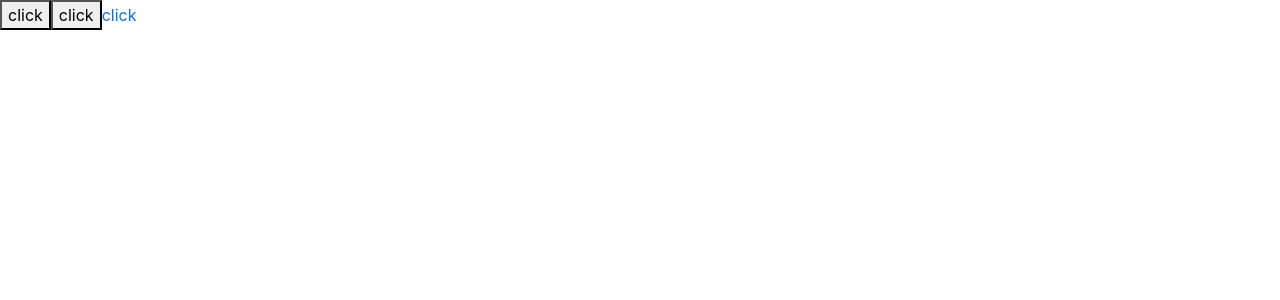
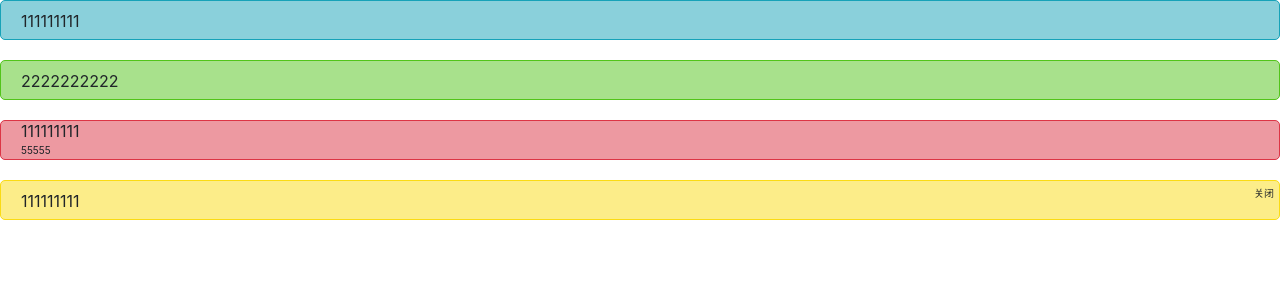
Before and after one commit to caoyangyicn/creact, a React (Create React App) app: page / in a window 1280 px wide. Shown: the top 300 px of the page. Built offline with nearby package versions, Linux system fonts and the light colour scheme.

Commit message:
Alert组件

```diff
--- a/src/App.js
+++ b/src/App.js
@@ -1,13 +1,14 @@
-import Button, {ButtonSize} from "./compoments/Button/button";
+import Alert, {AlertType} from "./components/Alert/alert";
 
 
 function App() {
   return (
     <div className="App">
       <header className="App-header">
-        <Button>click</Button>
-        <Button btnType="primary" size={ButtonSize.Large}>click</Button>
-        <Button btnType="link" href="http://www.baidu.com">click</Button>
+          <Alert type={AlertType.Info} className="toButtom">111111111</Alert>
+          <Alert type={AlertType.Success} className="toButtom">2222222222</Alert>
+          <Alert type={AlertType.Danger} className="toButtom" desc="55555">111111111</Alert>
+          <Alert type={AlertType.Warning} className="toButtom" hasClose >111111111</Alert>
       </header>
     </div>
   );
--- /dev/null
+++ b/src/components/Alert/_style.scss
@@ -0,0 +1,52 @@
+.alert {
+  position: relative;
+  color: $body-color;
+  font-weight: $btn-font-weight;
+  line-height: $btn-line-height;
+  white-space: nowrap;
+  text-align: left;
+  height: $alert-height;
+  vertical-align: middle;
+  background-image: none;
+  @include alert-size($alert-padding-left, $alert-border-radius);
+
+  .close-icon {
+    position: absolute;
+    top: 5px;
+    right: 5px;
+    font-size: 10px;
+    cursor: pointer;
+  }
+}
+
+.alert-desc {
+  .title {
+    line-height: 20px;
+    height: 50%;
+  }
+  .desc {
+    line-height: 20px;
+    font-size: 10px;
+    height: 50%;
+  }
+}
+.title {
+  height: 100%;
+  line-height: 40px;
+}
+
+.alert-success {
+  @include alert-style($success);
+}
+
+.alert-info {
+  @include alert-style($info);
+}
+
+.alert-danger {
+  @include alert-style($danger);
+}
+
+.alert-warning {
+  @include alert-style($warning);
+}
--- /dev/null
+++ b/src/components/Alert/alert.tsx
@@ -0,0 +1,59 @@
+import React, {FC, HTMLAttributes, useState} from "react";
+import classNames from "classnames";
+
+export enum AlertType {
+    Success = 'success',
+    Info = 'info',
+    Danger = 'danger',
+    Warning = 'warning',
+}
+
+interface BaseAlertProps {
+    className?: string;
+    type?: AlertType;
+    href?: string;
+    desc?: string;
+    children: React.ReactNode;
+    onClose?: () => void;
+    hasClose: boolean;
+}
+type NativeDivProps = BaseAlertProps & HTMLAttributes<HTMLElement>
+export type AlertProps = Partial<NativeDivProps>
+const Alert: FC<AlertProps> = (props) => {
+    const {
+        type,
+        className,
+        desc,
+        hasClose = false,
+        children,
+        onClose,
+        ...restProps
+    } = props;
+    const [showFlag, setShowFlag] = useState(true);
+    const classes = classNames('alert',className, {
+        [`alert-${type}`]: type,
+        [`alert-desc`]: desc
+    });
+    const handleClose = (e: React.MouseEvent) => {
+        if (onClose) {
+            onClose()
+        }
+        setShowFlag(false);
+    }
+    if (!showFlag) return null;
+    return (
+        <div
+            className={classes}
+            {...restProps}
+        >
+            <div className="title">{children}</div>
+            { desc && <div className="desc">{desc}</div> }
+            { hasClose && <div className="close-icon" onClick={handleClose}>关闭</div> }
+        </div>
+    );
+
+
+
+}
+
+export default Alert;
--- /dev/null
+++ b/src/components/Button/_style.scss
@@ -0,0 +1,74 @@
+.btn {
+  position: relative;
+  display: inline-block;
+  font-weight: $btn-font-weight;
+  line-height: $btn-line-height;
+  color: $body-color;
+  white-space: nowrap;
+  text-align: center;
+  vertical-align: middle;
+  background-image: none;
+  border: $btn-border-width solid transparent;
+  @include button-size($btn-padding-y, $btn-padding-x, $btn-font-size, $btn-border-radius);
+
+  &.disabled,
+  &[disabled] {
+    cursor: not-allowed;
+    opacity: $btn-disabled-opacity;
+    box-shadow: none;
+    > * {
+      pointer-events: none;
+    }
+  }
+}
+
+.btn-default {
+  @include button-style($white, $gray-400, $body-color, $white, $primary, $primary)
+}
+
+.btn-primary {
+  @include button-style($primary, $primary, $white)
+}
+
+.btn-danger {
+  @include button-style($danger, $danger, $white)
+}
+
+.btn-lg {
+  @include button-size($btn-padding-y-lg, $btn-padding-x-lg, $btn-font-size-lg, $btn-border-radius-lg);
+}
+.btn-sm {
+  @include button-size($btn-padding-y-sm, $btn-padding-x-sm, $btn-font-size-sm, $btn-border-radius-sm);
+}
+
+.btn-primary {
+  @include button-style($primary, $primary, $white)
+}
+.btn-danger {
+  @include button-style($danger, $danger, $white)
+}
+
+.btn-default {
+  @include button-style($white, $gray-400, $body-color, $white, $primary, $primary)
+}
+
+.btn-link {
+  font-weight: $font-weight-normal;
+  color: $btn-link-color;
+  text-decoration: $link-decoration;
+  box-shadow: none;
+  &:hover {
+    color: $btn-link-hover-color;
+    text-decoration: $link-hover-decoration;
+  }
+  &:focus,
+  &.focus {
+    text-decoration: $link-hover-decoration;
+    box-shadow: none;
+  }
+  &:disabled,
+  &.disabled {
+    color: $btn-link-disabled-color;
+    pointer-events: none;
+  }
+}
--- a/src/compoments/Button/button.tsx
+++ b/src/components/Button/button.tsx
@@ -1,4 +1,4 @@
-import React, {FC} from "react";
+import React, {AnchorHTMLAttributes, ButtonHTMLAttributes, FC} from "react";
 import classNames from "classnames";
 
 export enum ButtonSize {
@@ -14,17 +14,20 @@ export enum ButtonType {
     Link = 'link',
 }
 
-interface ButtonProps {
+interface BaseButtonProps {
     className?: string;
-    /**设置 Button 的禁用 */
+    /**设置 Alert 的禁用 */
     disabled?: boolean;
-    /**设置 Button 的尺寸 */
+    /**设置 Alert 的尺寸 */
     size?: ButtonSize;
-    /**设置 Button 的类型 */
+    /**设置 Alert 的类型 */
     btnType?: ButtonType;
     children: React.ReactNode;
     href?: string;
 }
+type NativeButtonProps = BaseButtonProps & ButtonHTMLAttributes<HTMLElement>
+type AnchorButtonProps = BaseButtonProps & AnchorHTMLAttributes<HTMLElement>
+export type ButtonProps = Partial<NativeButtonProps & AnchorButtonProps>
 const Button: FC<ButtonProps> = (props) => {
     const {
         btnType,
@@ -35,11 +38,10 @@ const Button: FC<ButtonProps> = (props) => {
         href,
         ...restProps
     } = props;
-    const classes = classNames('btn',{
+    const classes = classNames('btn',className, {
         [`btn-${btnType}`]: btnType,
         [`btn-${size}`]: size,
-        'disabled': (btnType === ButtonType.Link) && disabled,
-        [className!]: className,
+        'disabled': (btnType === ButtonType.Link) && disabled
     });
 
     if(btnType === ButtonType.Link) {
@@ -65,7 +67,7 @@ const Button: FC<ButtonProps> = (props) => {
     }
 }
 
-// Button.defaultProps = {
+// Alert.defaultProps = {
 //     disabled: false,
 //     btnType: 'default'
 // }
--- a/src/styles/_mixins.scss
+++ b/src/styles/_mixins.scss
@@ -0,0 +1,48 @@
+@mixin button-size($padding-y, $padding-x, $font-size, $border-raduis) {
+  padding: $padding-y $padding-x;
+  font-size: $font-size;
+  border-radius: $border-raduis;
+}
+
+@mixin button-style(
+  $background,
+  $border,
+  $color,
+  $hover-background: lighten($background, 7.5%),
+  $hover-border: lighten($border, 10%),
+  $hover-color: $color,
+) {
+  color: $color;
+  background: $background;
+  border-color: $border;
+  &:hover {
+    color: $hover-color;
+    background: $hover-background;
+    border-color: $hover-border;
+  }
+  &:focus,
+  &.focus {
+    color: $hover-color;
+    background: $hover-background;
+    border-color: $hover-border;
+  }
+  &:disabled,
+  &.disabled {
+    color: $color;
+    background: $background;
+    border-color: $border;
+  }
+}
+
+@mixin alert-size($padding-left, $border-raduis) {
+  padding-left: $padding-left;
+  border-radius: $border-raduis;
+}
+
+@mixin alert-style(
+  $border-color,
+  $background: rgba($border-color, 0.5)
+) {
+  background: $background;
+  border: 1px solid $border-color;
+}
--- a/src/styles/_variables.scss
+++ b/src/styles/_variables.scss
@@ -168,3 +168,44 @@ $box-shadow-sm:               0 .125rem .25rem rgba($black, .075) !default;
 $box-shadow:                  0 .5rem 1rem rgba($black, .15) !default;
 $box-shadow-lg:               0 1rem 3rem rgba($black, .175) !default;
 $box-shadow-inset:            inset 0 1px 2px rgba($black, .075) !default;
+
+$button-font-weight:            normal;
+$btn-padding-x:              .75rem !default;
+$btn-padding-y:              .375rem !default;
+$btn-font-size:              $font-size-base !default;
+$btn-border-radius:          $border-radius !default;
+$btn-font-weight:             400;
+$btn-font-family:             $font-family-base !default;
+$btn-font-size:               $font-size-base !default;
+$btn-line-height:             $line-height-base !default;
+
+// 按钮边框
+$btn-border-width:            $border-width !default;
+
+// 按钮其他
+$btn-box-shadow:              inset 0 1px 0 rgba($white, .15), 0 1px 1px rgba($black, .075) !default;
+$btn-disabled-opacity:        .65 !default;
+
+// 链接按钮
+$btn-link-color:              $link-color !default;
+$btn-link-hover-color:        $link-hover-color !default;
+$btn-link-disabled-color:     $gray-600 !default;
+
+
+// 按钮 radius
+$btn-border-radius:           $border-radius !default;
+$btn-border-radius-lg:        $border-radius-lg !default;
+$btn-border-radius-sm:        $border-radius-sm !default;
+
+//不同大小按钮的 padding 和 font size
+$btn-padding-y-sm:            .25rem !default;
+$btn-padding-x-sm:            .5rem !default;
+$btn-font-size-sm:            $font-size-sm !default;
+
+$btn-padding-y-lg:            .5rem !default;
+$btn-padding-x-lg:            1rem !default;
+$btn-font-size-lg:            $font-size-lg !default;
+
+$alert-padding-left:   20px;
+$alert-border-radius:  5px !default;
+$alert-height: 40px;
--- a/src/styles/index.scss
+++ b/src/styles/index.scss
@@ -1,2 +1,11 @@
 @import "variables";
 @import "reboot";
+@import "mixins";
+
+@import "../components/Button/style";
+@import "../components/Alert/style";
+
+
+.toButtom{
+  margin-bottom: 20px;
+}
```
